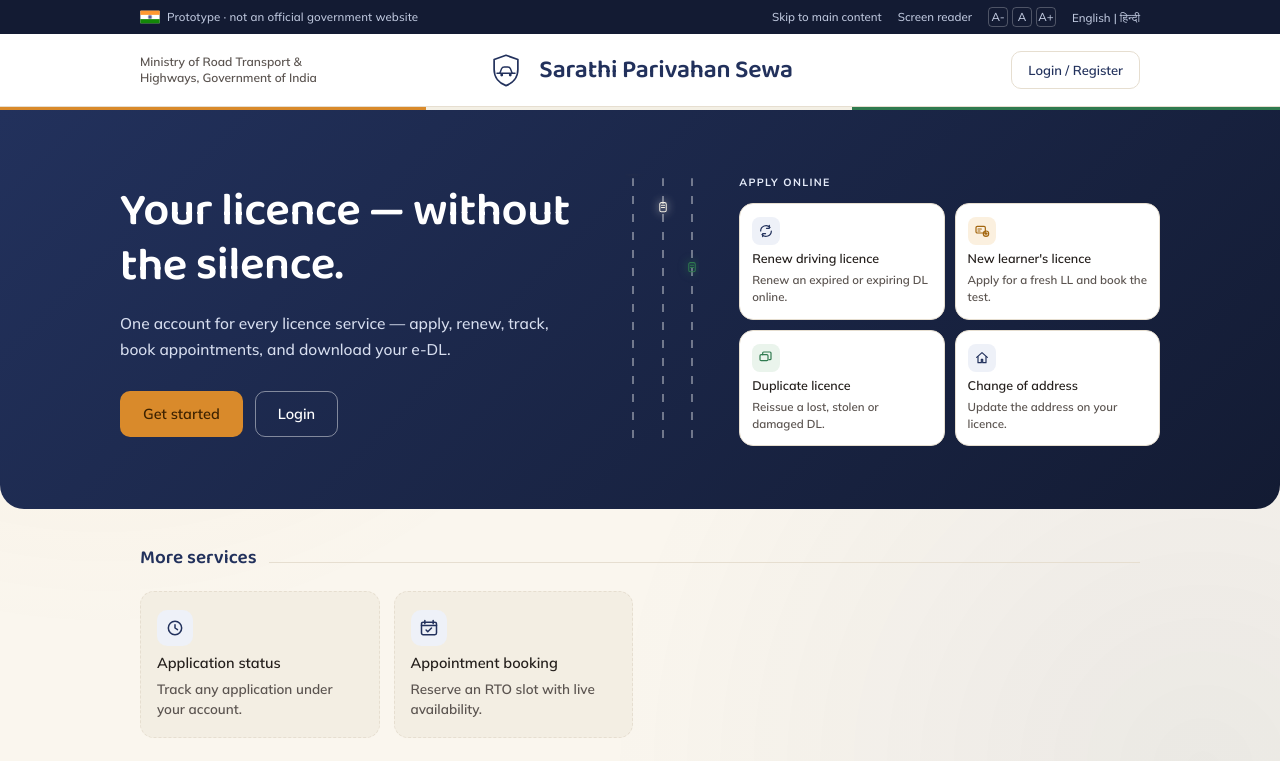
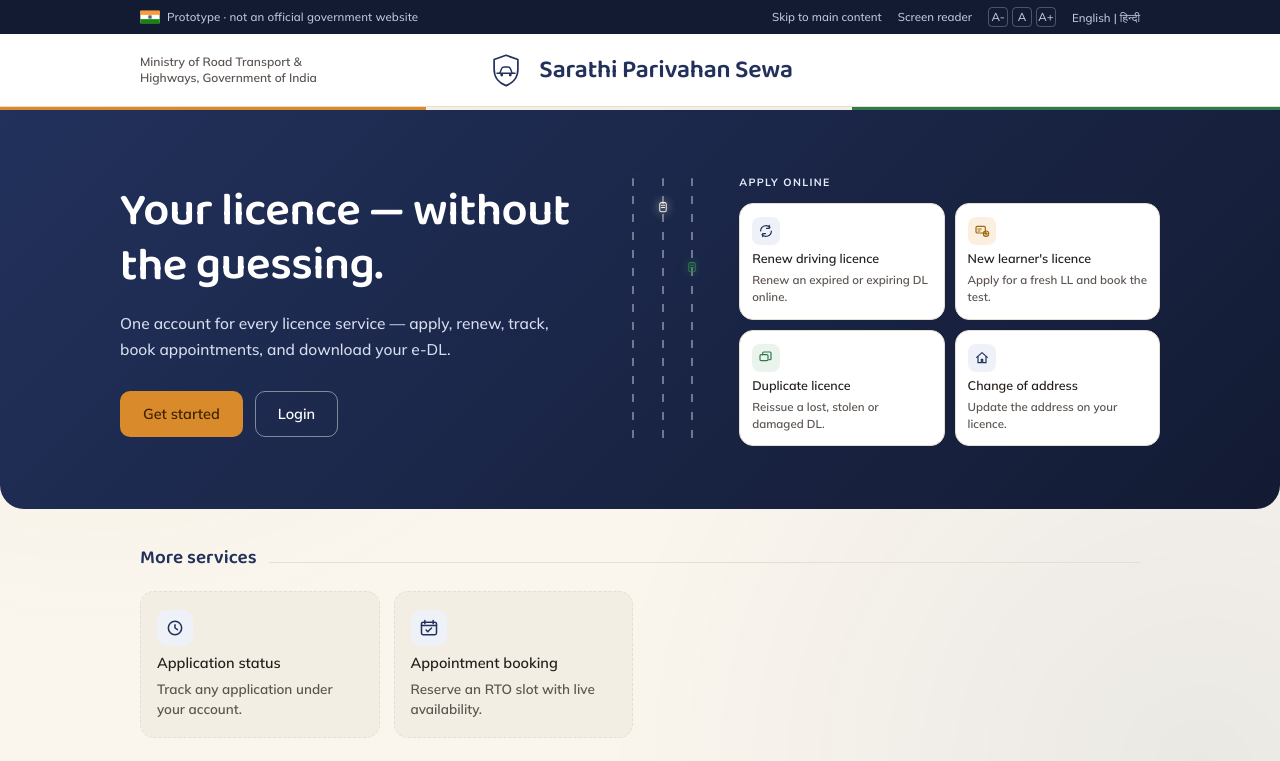
Before and after one commit to tarunkay7/sarathi, a website: page sarathi.html in a window 1280 px wide. Shown: the top 761 px of the page. Drawn offline with Linux system fonts and the light colour scheme.

Commit message:
Remove masthead login button, slow motto word transitions
Drop the persistent Login/Register button from the masthead. Slow
the hero word-rotator's crossfade and fix a timing bug that made
consecutive words visible at the same time (overlapping).

```diff
--- a/sarathi.html
+++ b/sarathi.html
@@ -66,7 +66,6 @@
   .masthead-inner{max-width:1040px;margin:0 auto;padding:16px 20px;display:grid;grid-template-columns:1fr auto 1fr;align-items:center;gap:14px;}
   .mast-help{font-size:12px;color:var(--ink-soft);font-weight:600;justify-self:start;max-width:220px;line-height:1.35;}
   .mast-brand{display:flex;align-items:center;gap:14px;justify-self:center;}
-  .mast-actions{justify-self:end;}
   @media(max-width:640px){
     .masthead-inner{grid-template-columns:1fr;justify-items:center;gap:10px;}
     .mast-help{display:none;}
@@ -240,15 +239,15 @@
   }
 
   .word-rotator{display:inline-grid;height:1.2em;overflow:hidden;vertical-align:bottom;padding-right:.15em;}
-  .word-rotator span{grid-row:1;grid-column:1;align-self:start;opacity:0;white-space:nowrap;animation:wordRotate 6s infinite;}
+  .word-rotator span{grid-row:1;grid-column:1;align-self:start;opacity:0;white-space:nowrap;animation:wordRotate 9s infinite;}
   .word-rotator span:nth-child(1){animation-delay:0s;}
-  .word-rotator span:nth-child(2){animation-delay:2s;}
-  .word-rotator span:nth-child(3){animation-delay:4s;}
+  .word-rotator span:nth-child(2){animation-delay:3s;}
+  .word-rotator span:nth-child(3){animation-delay:6s;}
   @keyframes wordRotate{
     0%{opacity:0;transform:translateY(10px);}
-    2%{opacity:1;transform:translateY(0);}
-    20%{opacity:1;transform:translateY(0);}
-    23%{opacity:0;transform:translateY(-10px);}
+    4%{opacity:1;transform:translateY(0);}
+    24%{opacity:1;transform:translateY(0);}
+    30%{opacity:0;transform:translateY(-10px);}
     100%{opacity:0;}
   }
   @media (prefers-reduced-motion: reduce){
@@ -363,7 +362,6 @@
         </div>
       </div>
     </div>
-    <div class="mast-actions"><button class="btn ghost small" data-action="goto-login">Login / Register</button></div>
   </div>
 </header>
 <div class="tricolour" aria-hidden="true"></div>
```
